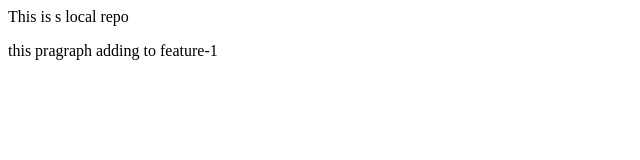
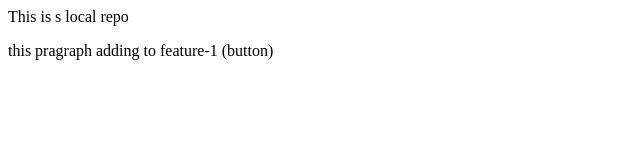
Before and after one commit to md-arif-alam/localRepo, a plain HTML site: page index.html in a window 1280 px wide. Shown: the full height of the page, 0-640 px from the left. Drawn offline with Linux system fonts and the light colour scheme.

```diff
--- a/index.html
+++ b/index.html
@@ -1,2 +1,2 @@
 <p>This is s local repo</p>
-<p>this pragraph adding to feature-1</p>
+<p>this pragraph adding to feature-1 (button)</p>
```
